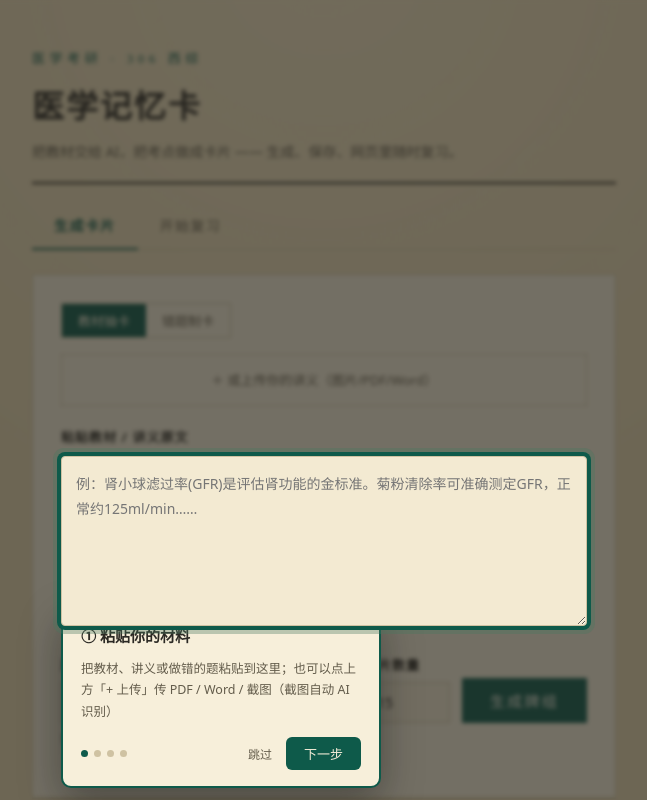
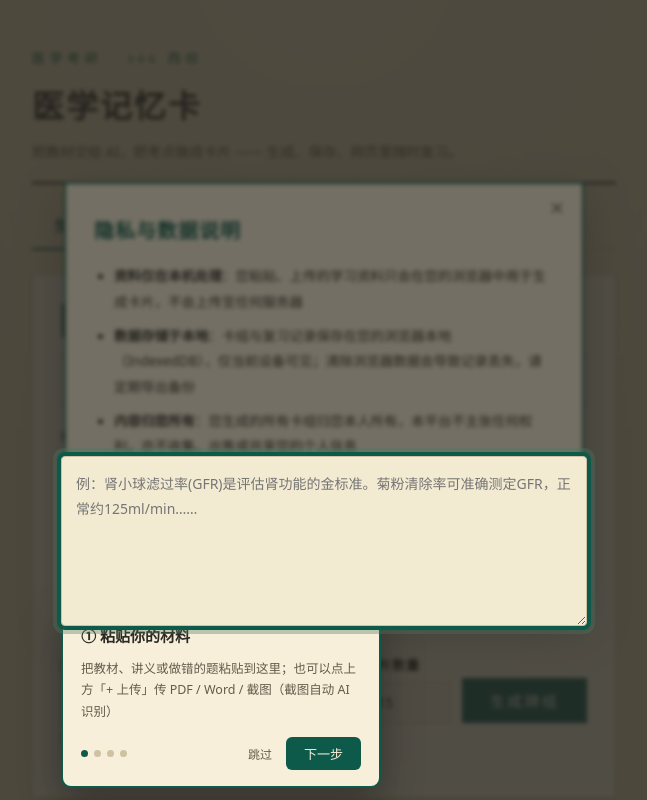
Before and after one commit to suqibit/medcard, a Flask app: page / in a window 1280 px wide. Shown: the whole page, without its empty margins (316-963 px from the left). Run offline with Flask 3, Linux system fonts and the light colour scheme.

Commit message:
feat: 首次进入隐私说明弹窗（本机处理/本地存储/内容归属）+ 公司级表达

```diff
--- a/templates/index.html
+++ b/templates/index.html
@@ -28,6 +28,13 @@
   .help-x{position:absolute;top:8px;right:14px;background:none;border:none;font-size:24px;line-height:1;color:var(--sub);cursor:pointer;padding:4px}
   .help-x:hover{color:var(--danger)}
   .help-btns{display:flex;gap:10px;justify-content:flex-end;margin-top:18px;flex-wrap:wrap}
+  .privacybox{position:relative;background:var(--card);border:2px solid var(--accent);max-width:520px;width:100%;padding:30px 28px 24px;box-shadow:0 12px 40px rgba(43,41,36,.35)}
+  .privacybox h3{font-family:"Noto Serif SC",serif;font-size:20px;letter-spacing:1px;margin-bottom:16px;color:var(--accent)}
+  .privacybox p,.privacybox li{font-size:13.5px;line-height:1.9;color:var(--ink)}
+  .privacybox ul{margin:4px 0 12px;padding-left:20px}
+  .privacybox li{margin-bottom:8px}
+  .privacybox .ps{font-size:12px;color:var(--sub);border-top:1px dashed var(--rule);padding-top:10px;margin-top:12px}
+  .privacy-btns{display:flex;gap:10px;justify-content:flex-end;margin-top:18px;flex-wrap:wrap}
   .ocrbox{background:var(--card);border:2px solid var(--accent);max-width:320px;width:100%;padding:34px 28px;text-align:center;box-shadow:0 12px 40px rgba(43,41,36,.35)}
   .spinner{width:38px;height:38px;border:4px solid var(--accent-soft);border-top-color:var(--accent);border-radius:50%;margin:0 auto 18px;animation:spin .9s linear infinite}
   @keyframes spin{to{transform:rotate(360deg)}}
@@ -498,6 +505,23 @@
   </div>
 </div>
 
+<!-- 隐私说明弹窗（首次进入） -->
+<div class="mask" id="privacyMask" hidden>
+  <div class="privacybox" role="dialog" aria-label="隐私与数据说明">
+    <button class="help-x" id="privacyX" title="关闭">&times;</button>
+    <h3>隐私与数据说明</h3>
+    <ul>
+      <li><strong>资料仅在本机处理</strong>：您粘贴、上传的学习资料只会在您的浏览器中用于生成卡片，不会上传至任何服务器</li>
+      <li><strong>数据存储于本地</strong>：卡组与复习记录保存在您的浏览器本地（IndexedDB），仅当前设备可见；清除浏览器数据会导致记录丢失，请定期导出备份</li>
+      <li><strong>内容归您所有</strong>：您生成的所有卡组归您本人所有，本平台不主张任何权利，亦不收集、出售或共享您的个人信息</li>
+    </ul>
+    <p class="ps">本网站仅提供学习工具，不提供任何医疗服务；健康相关问题请以医院及专业医生意见为准。</p>
+    <div class="privacy-btns">
+      <button class="btn" id="privacyOk">知道了，开始使用</button>
+    </div>
+  </div>
+</div>
+
 <script src="/static/vendor/ts-fsrs.umd.js"></script>
 <script>
 /* ========== 通用 ========== */
@@ -538,6 +562,16 @@ helpMonth.onclick=()=>{                           /* 一月内不提醒 */
   helpMask.hidden=true;
 };
 helpOff.onclick=()=>{localStorage.setItem('mc_help_off','1');helpMask.hidden=true;};
+
+/* ========== 隐私说明弹窗（仅首次进入展示一次） ========== */
+const privacyMask=$('privacyMask');
+function closePrivacy(){privacyMask.hidden=true;}
+if(localStorage.getItem('mc_privacy_ack')!=='1'){
+  privacyMask.hidden=false;
+  localStorage.setItem('mc_privacy_ack','1');   /* 展示即记住，避免每次刷新都弹 */
+}
+$('privacyOk').onclick=closePrivacy;
+$('privacyX').onclick=closePrivacy;
 
 /* ========== IndexedDB 层 ========== */
 let DB=null;
```
